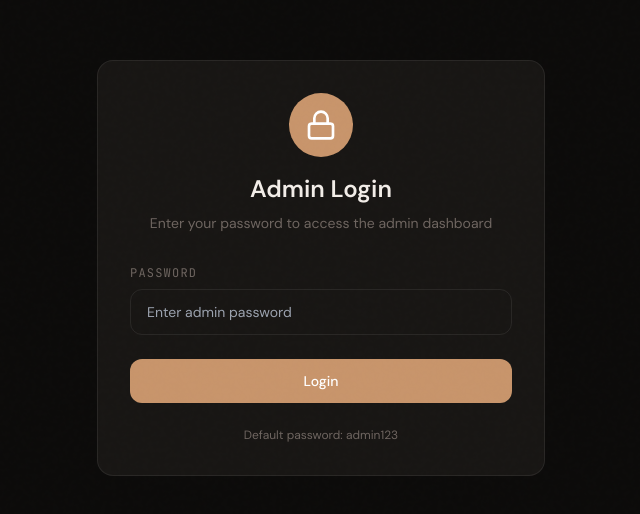
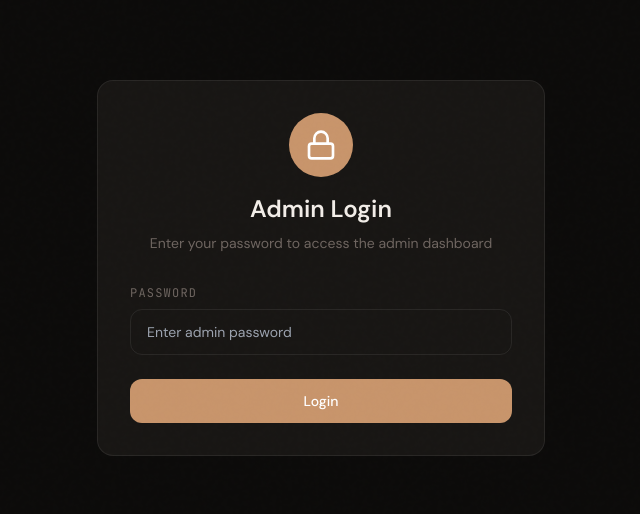
Before and after one commit to 19jayaprakash/Portfolio, a Next.js app: page /admin/login in a window 1280 px wide. Shown: the part 132-646 px from the top of the page, without its empty margins (319-959 px from the left). Built offline with nearby package versions, Linux system fonts and the light colour scheme.

Commit message:
chore: remove default password helper text from login page

```diff
--- a/app/admin/login/page.tsx
+++ b/app/admin/login/page.tsx
@@ -102,9 +102,7 @@ export default function AdminLoginPage() {
           </button>
         </form>
 
-        <p className="text-xs text-center mt-6" style={{ color: "var(--text-muted)" }}>
-          Default password: admin123
-        </p>
+
       </div>
     </div>
   );
```
